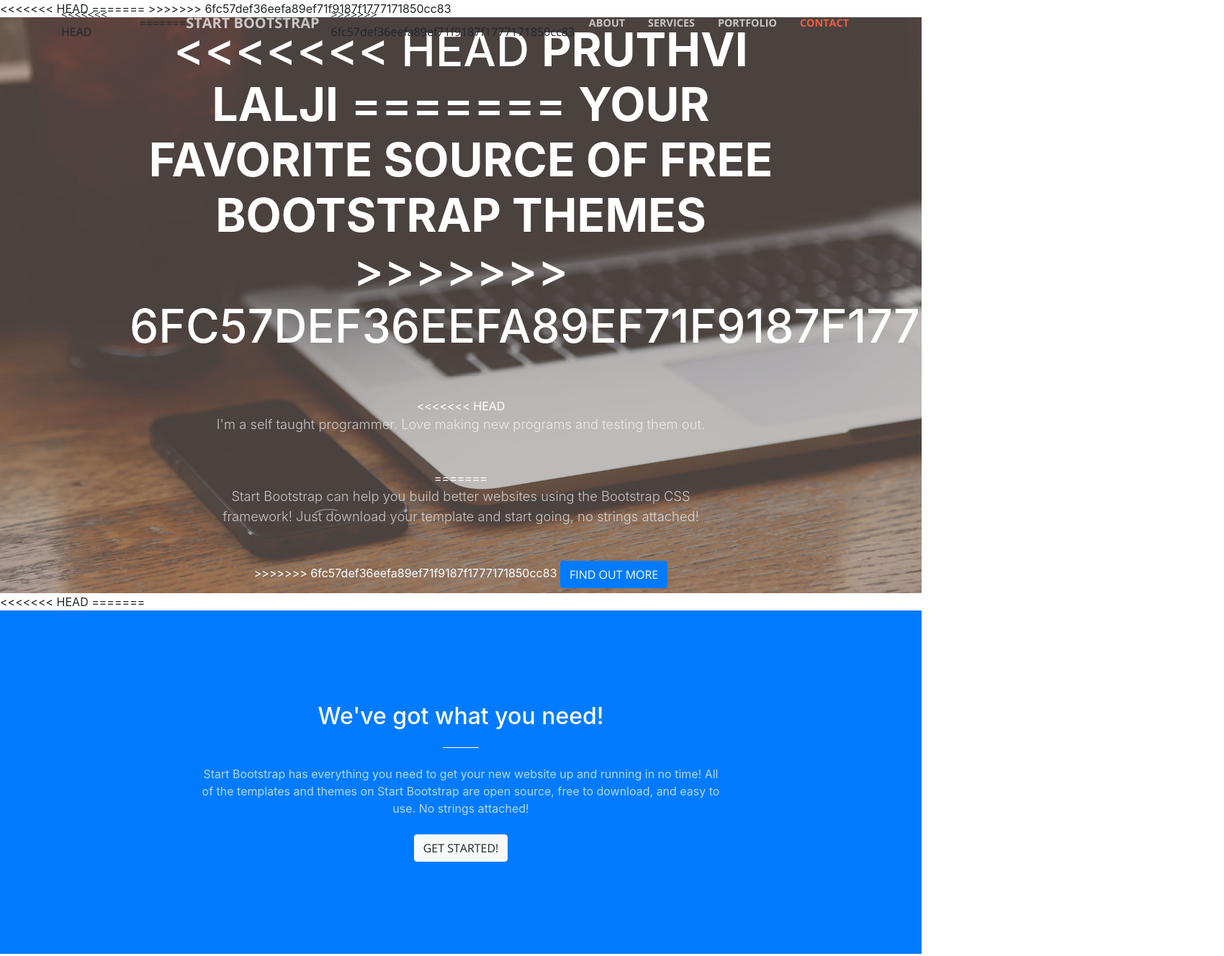
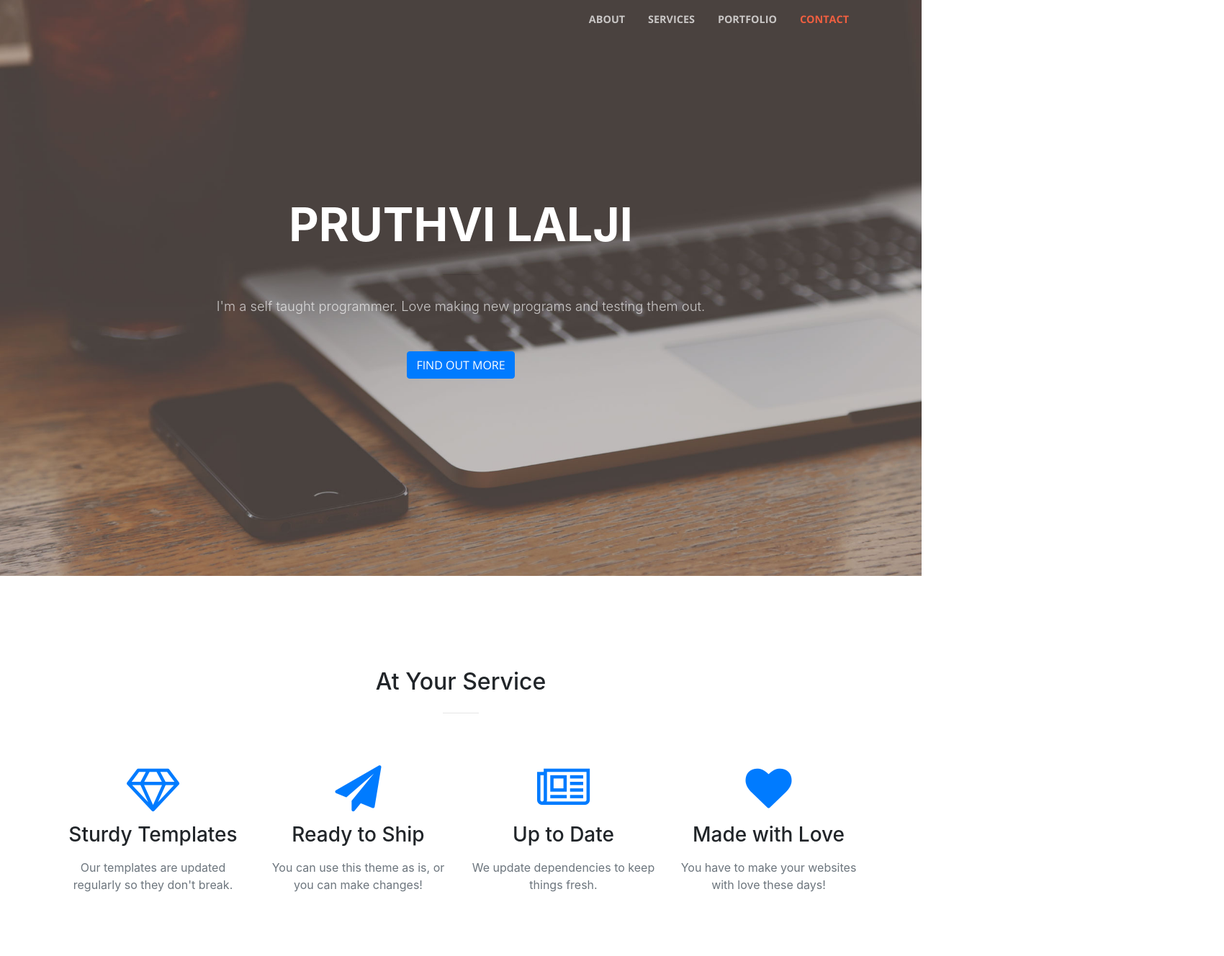
Before and after one commit to pruthvi-lalji/pruthvi-lalji.github.io, a website with bundled scripts: page index.html in a window 1280 px wide. Shown: the top 1328 px of the page at 72% size, 1700 px wide, since content can reach past the window. Built offline with nearby package versions, Linux system fonts and the light colour scheme.

Commit message:
Added contac

```diff
--- a/index.html
+++ b/index.html
@@ -8,11 +8,7 @@
     <meta name="description" content="">
     <meta name="author" content="">
 
-<<<<<<< HEAD
     <title>Pruthvi Lalji</title>
-=======
-    <title>Creative - Start Bootstrap Theme</title>
->>>>>>> 6fc57def36eefa89ef71f9187f1777171850cc83
 
     <!-- Bootstrap core CSS -->
     <link href="vendor/bootstrap/css/bootstrap.min.css" rel="stylesheet">
@@ -35,11 +31,7 @@
     <!-- Navigation -->
     <nav class="navbar navbar-expand-lg navbar-light fixed-top" id="mainNav">
       <div class="container">
-<<<<<<< HEAD
         <a class="navbar-brand js-scroll-trigger" href="#page-top"></a>
-=======
-        <a class="navbar-brand js-scroll-trigger" href="#page-top">Start Bootstrap</a>
->>>>>>> 6fc57def36eefa89ef71f9187f1777171850cc83
         <button class="navbar-toggler navbar-toggler-right" type="button" data-toggle="collapse" data-target="#navbarResponsive" aria-controls="navbarResponsive" aria-expanded="false" aria-label="Toggle navigation">
           <span class="navbar-toggler-icon"></span>
         </button>
@@ -67,42 +59,19 @@
         <div class="row">
           <div class="col-lg-10 mx-auto">
             <h1 class="text-uppercase">
-<<<<<<< HEAD
               <strong>Pruthvi Lalji</strong>
-=======
-              <strong>Your Favorite Source of Free Bootstrap Themes</strong>
->>>>>>> 6fc57def36eefa89ef71f9187f1777171850cc83
             </h1>
             <hr>
           </div>
           <div class="col-lg-8 mx-auto">
-<<<<<<< HEAD
             <p class="text-faded mb-5">I'm a self taught programmer. Love making new programs and testing them out.</p>
-=======
-            <p class="text-faded mb-5">Start Bootstrap can help you build better websites using the Bootstrap CSS framework! Just download your template and start going, no strings attached!</p>
->>>>>>> 6fc57def36eefa89ef71f9187f1777171850cc83
             <a class="btn btn-primary btn-xl js-scroll-trigger" href="#about">Find Out More</a>
           </div>
         </div>
       </div>
     </header>
 
-<<<<<<< HEAD
 
-=======
-    <section class="bg-primary" id="about">
-      <div class="container">
-        <div class="row">
-          <div class="col-lg-8 mx-auto text-center">
-            <h2 class="section-heading text-white">We've got what you need!</h2>
-            <hr class="light my-4">
-            <p class="text-faded mb-4">Start Bootstrap has everything you need to get your new website up and running in no time! All of the templates and themes on Start Bootstrap are open source, free to download, and easy to use. No strings attached!</p>
-            <a class="btn btn-light btn-xl js-scroll-trigger" href="#services">Get Started!</a>
-          </div>
-        </div>
-      </div>
-    </section>
->>>>>>> 6fc57def36eefa89ef71f9187f1777171850cc83
 
     <section id="services">
       <div class="container">
```
